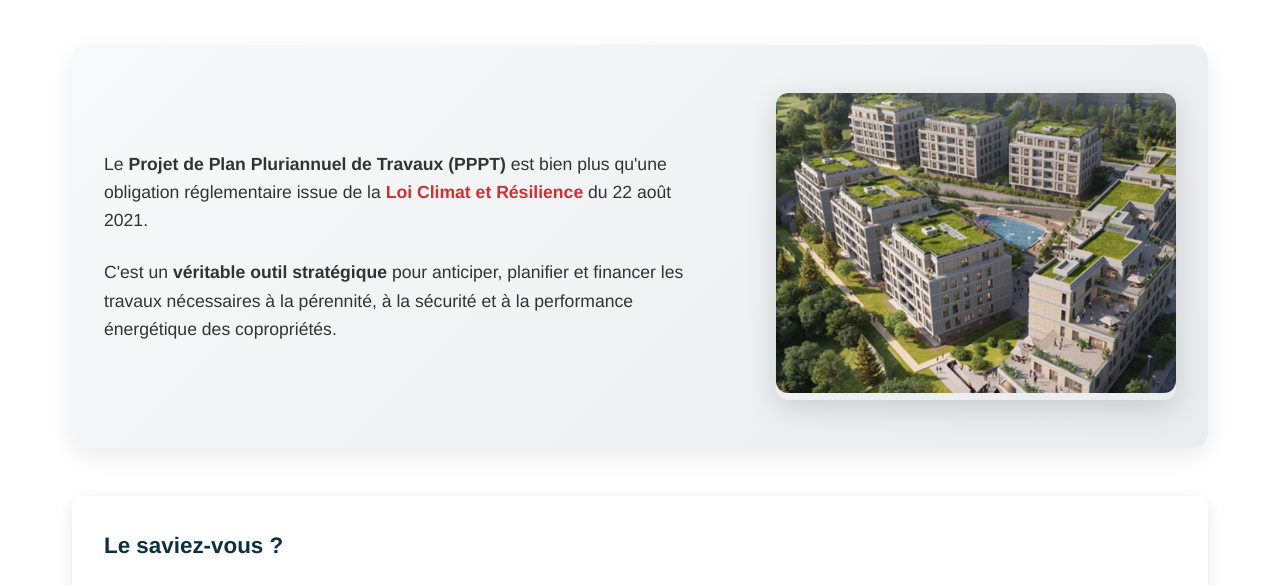
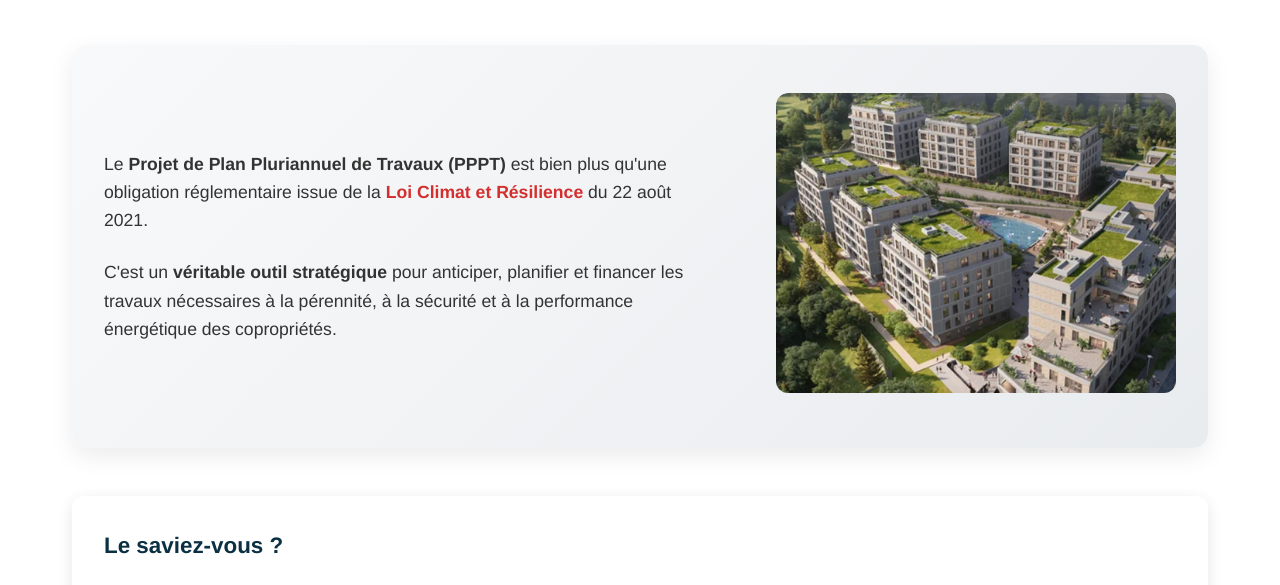
Before and after one commit to ELHIMASS/eneliv1, a plain HTML site: page ppt/index.html in a window 1280 px wide. Shown: the part 213-798 px from the top of the page. Drawn offline with Linux system fonts and the light colour scheme.

Commit message:
new edits

```diff
--- a/ppt/index.html
+++ b/ppt/index.html
@@ -251,7 +251,6 @@
             position: relative;
             border-radius: 12px;
             overflow: hidden;
-            box-shadow: 0 8px 30px rgba(0,0,0,0.15);
         }
 
         .hero-image img {
```
